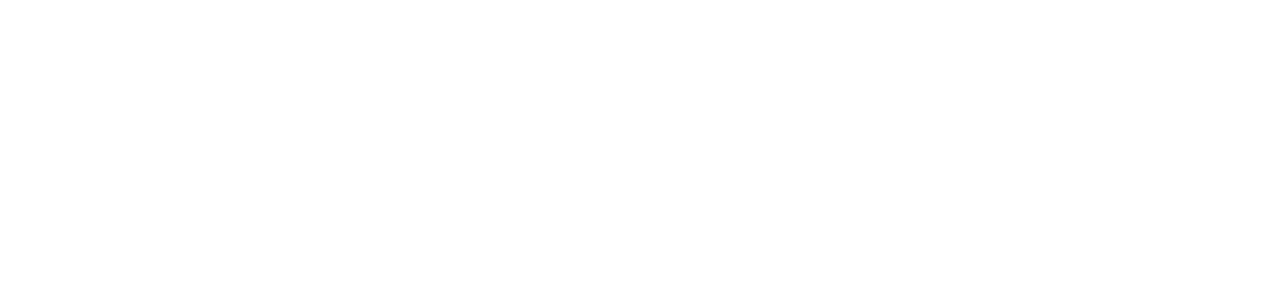
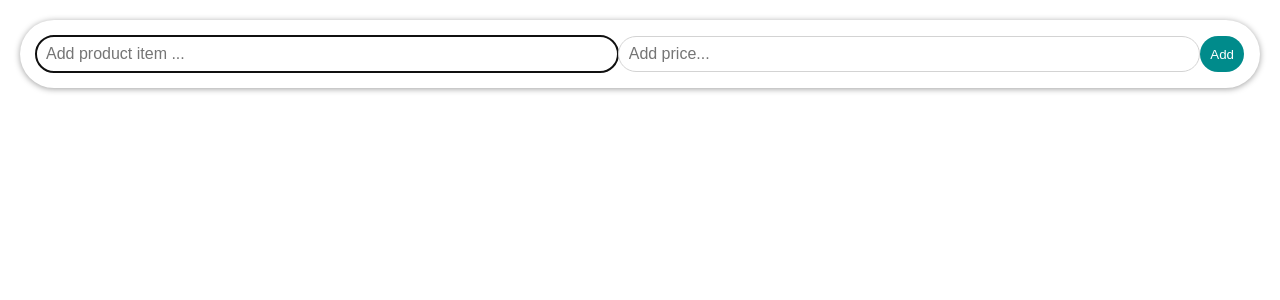
Before and after one commit to fkahindi/grocery-app, a React (Create React App) app: page /edit in a window 1280 px wide. Before the commit this address had no page. Shown: the top 300 px of the page. Built offline with nearby package versions, Linux system fonts and the light colour scheme; no server answers.

Commit message:
create ProductForm and EditProduct components and refactor code for changes

```diff
--- a/package.json
+++ b/package.json
@@ -6,6 +6,7 @@
     "@testing-library/jest-dom": "^5.16.4",
     "@testing-library/react": "^13.3.0",
     "@testing-library/user-event": "^13.5.0",
+    "axios": "^0.27.2",
     "react": "^18.1.0",
     "react-dom": "^18.1.0",
     "react-router-dom": "^6.3.0",
--- a/src/App.css
+++ b/src/App.css
@@ -102,3 +102,7 @@
     color: white;
     cursor: pointer;
 }
+
+.danger {
+    color: red;
+}
--- a/src/components/App.js
+++ b/src/components/App.js
@@ -7,6 +7,7 @@
 import Dashboard from "./admin/Dashboard";
 import Preferences from "./admin/Preferences";
 import Singnup from "./authentication/Signup";
+import EditProduct from "./admin/EditProduct";
 
 export const UserContext = createContext("")
 
@@ -77,6 +78,7 @@
           </div>
         } />
         <Route path="/dashboard" exact element={<div className="wrapper"><Dashboard /></div>} />
+        <Route path="/edit" exact element={<div className="wrapper"><EditProduct /></div>}/>
         <Route path="/preferences" exact element={<div className="wrapper"><Preferences /></div>} />
         <Route path="/signup" exact element={<div className="wrapper"><Singnup /></div>} />
       </Routes>
--- a/src/components/admin/AddProduct.js
+++ b/src/components/admin/AddProduct.js
@@ -1,60 +1,29 @@
-import React, {useState,useEffect,useRef} from "react";
+import React from "react";
+import axios from "axios";
+import {useNavigate} from 'react-router-dom';
 
-const AddProduct =({addProductProps})=>{
+import ProductForm from "./ProductForm";
 
-  const [inputText, setInputText] =useState({
-    title:"",
-  })
+const AddProduct =()=>{
 
-  const inputFocus = useRef(inputText)
-  useEffect(()=>{
-    inputFocus.current.focus()
-  },[])
-  const handleSubmit =(e)=>{
-    e.preventDefault()
-    if(inputText.title.trim()){
-      addProductProps(inputText.title)
-      setInputText({title:""})
-    }else{
-      alert("Fill product field.")
-    }
- }
- const handleChange =e=>{
-    setInputText({
-      ...inputText,
-      [e.target.name] : e.target.value
+  const navigate = useNavigate()
+
+  const saveProduct = async (title, price)=>{
+    await axios.post('http://localhost:5000/products',{
+      title:title,
+      price:price,
+      created_at:new Date()
     })
+    navigate('/dashboard')
   }
+
+
   return(
-    <form className="form-container" onSubmit={handleSubmit}>
-      <input
-        className="input-text"
-        placeholder="Add product item ..."
-        ref={inputFocus}
-        onChange={handleChange}
-        name="title"
-        value={inputText.title}
+    <>
+      <ProductForm
+        handleSubmit={saveProduct}
       />
-      <input
-        className="input-text"
-        placeholder="Add price..."
-        onChange={handleChange}
-        name="price"
-        value={inputText.price}
-      />
-      <button
-        style={{
-          backgroundColor:"darkcyan",
-          color:"white",
-          border:"none",
-          borderRadius:"calc(0.5*40px)",
-          padding:"10px",
-          cursor:"pointer"
-         }}
-      >
-        Add
-      </button>
-    </form>
+    </>
   )
 }
 export default AddProduct
--- a/src/components/admin/Dashboard.js
+++ b/src/components/admin/Dashboard.js
@@ -3,6 +3,7 @@
 
 //import Login from "../authentication/Login";
 //import useToken from "./useToken"
+
 import ProductList from "./ProductList";
 import Header from "./Header";
 import AddProduct from "./AddProduct";
@@ -17,7 +18,7 @@
     return <Login setToken={setToken}/>
   } */
   const [admin, setAdmin] = useState("Admin")
-  const [products, setProducts] = useState([])
+  const [products, setProduct] = useState([])
   const[showInputForm, setShowInputForm]= useState(false)
 
   useEffect(()=>{
@@ -26,15 +27,16 @@
 
   const getProducts = async ()=>{
     const response = await axios.get('http://localhost:5000/products')
-    setProducts(response.data)
+    setProduct(response.data)
   }
 
   const deleteProduct = async (id)=>{
-    await axios.delete(`http://localhost:5000/$(id)`)
+    await axios.delete(`http://localhost:5000/${id}`)
     getProducts()
   }
 
-  const addNewProduct =title=>{
+
+  /* const addNewProduct =title=>{
    const newProduct ={
      title:title,
      price:(Math.random()*(1-0)+0).toFixed(2),
@@ -43,7 +45,7 @@
   setProducts(
     [...products, newProduct]
   )
- }
+ } */
 
   const handleShowInputForm=()=>{
     setShowInputForm(!showInputForm)
@@ -56,11 +58,11 @@
           showForm ={showInputForm}
        />
       </AdminContext.Provider>
-      {showInputForm && <AddProduct addProductProps={addNewProduct} />}
-      {<ProductList
+      {showInputForm && <AddProduct />}
+      <ProductList
         products ={products}
         deleteProduct={deleteProduct}
-      />}
+      />
     </>
   )
 }
--- /dev/null
+++ b/src/components/admin/EditProduct.js
@@ -0,0 +1,40 @@
+import React,{useState,useEffect, useRef}from 'react';
+import axios from 'axios';
+import { useNavigate, useParams } from 'react-router-dom';
+
+import ProductForm from './ProductForm';
+
+const EditProduct = ()=>{
+
+  const [title, setTitle] = useState()
+  const [price, setPrice] = useState()
+  const navigate = useNavigate()
+  const {id} = useParams()
+
+  const updateProduct =async (title, price)=>{
+  await axios.patch(`http://localhost:5000/products/${id}`,{
+    title:title,
+    price:price,
+    updated_at: new Date()
+  })
+  navigate('/dashboard')
+ }
+
+ useEffect(()=>{
+   getProductById()
+ },[])
+
+ const getProductById = async ()=>{
+    const res = await axios.get(`http://localhost:5000/products/${id}`)
+
+     setTitle(res.data.title)
+     setPrice(res.data.price)
+
+ }
+ return(
+  <ProductForm
+    handleSubmit={updateProduct}
+  />
+ )
+}
+export default EditProduct
--- /dev/null
+++ b/src/components/admin/ProductForm.js
@@ -0,0 +1,61 @@
+import React,{useState, useEffect, useRef} from 'react';
+
+const ProductForm = (props)=>{
+  const [inputText, setInputText] =useState({
+    title:"",
+    price:""
+  })
+
+  const inputFocus = useRef(inputText)
+  useEffect(()=>{
+    inputFocus.current.focus()
+  },[])
+
+  const checkForm =(e)=>{
+    e.preventDefault()
+    if(inputText.title.trim() && inputText.price.trim()){
+      props.handleSubmit(inputText.title,inputText.price)
+      setInputText({title:"", price:""})
+    }else{
+      alert("Fill product field.")
+    }
+  }
+  const handleChange =e=>{
+    setInputText({
+      ...inputText,
+      [e.target.name] : e.target.value
+    })
+  }
+  return(
+    <form className="form-container" onSubmit={checkForm}>
+      <input
+        className="input-text"
+        placeholder="Add product item ..."
+        ref={inputFocus}
+        onChange={handleChange}
+        name="title"
+        value={inputText.title}
+      />
+      <input
+        className="input-text"
+        placeholder="Add price..."
+        onChange={handleChange}
+        name="price"
+        value={inputText.price}
+      />
+      <button
+        style={{
+          backgroundColor:"darkcyan",
+          color:"white",
+          border:"none",
+          borderRadius:"calc(0.5*40px)",
+          padding:"10px",
+          cursor:"pointer"
+         }}
+      >
+        Add
+      </button>
+    </form>
+  )
+}
+export default ProductForm
--- a/src/components/admin/ProductList.js
+++ b/src/components/admin/ProductList.js
@@ -7,7 +7,7 @@
   return(
     <>
       <Link to="/add" className="button">Add New</Link>
-      {/* <table>
+      <table>
         <thead>
           <tr>
             <th>No.</th>
@@ -17,7 +17,7 @@
           </tr>
         </thead>
         <tbody>
-          {props.products.map((product, index)=>(
+          {/* {props.products.map((product, index)=>(
             <tr key={product.id}>
               <td>{index+1}</td>
               <td>{product.title}</td>
@@ -27,9 +27,9 @@
                 <button onClick={()=>props.deleteProduct(product.id)} className="button">Delete</button>
               </td>
             </tr>
-          ))}
+          ))} */}
         </tbody>
-      </table> */}
+      </table>
     </>
   )
 }
```
Also changed, not shown: 1 other file (tests, documents, lock files or other folders).
